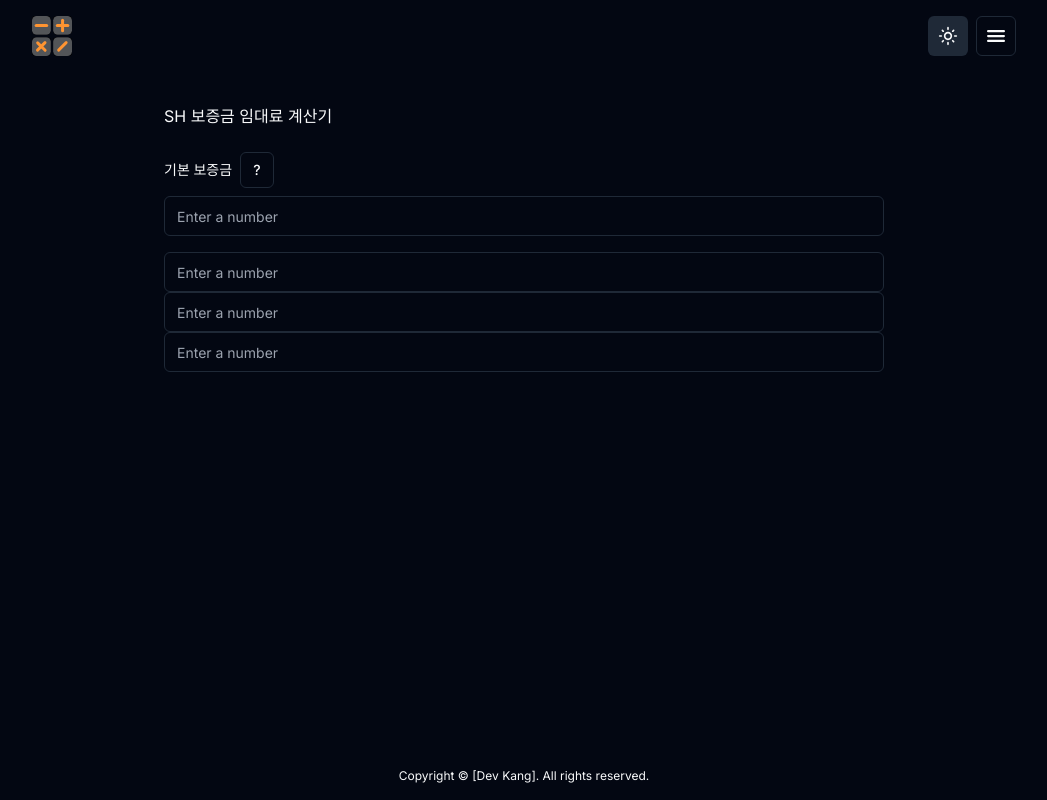
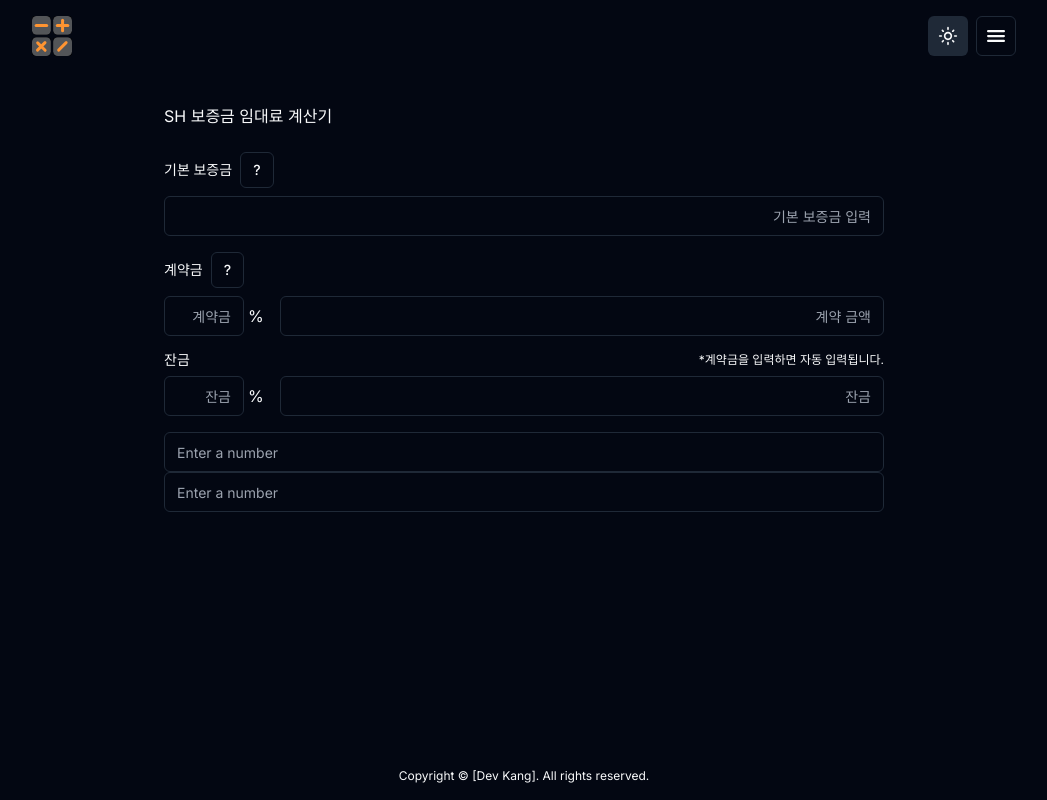
Before and after one commit to WebKBS/deposit-calculator, a Next.js app: page / in a window 1280 px wide. Shown: the whole page, without its empty margins (116-1163 px from the left). Built offline with nearby package versions, Linux system fonts and the light colour scheme.

Commit message:
잔금 작업중

```diff
--- a/components/Calculator.tsx
+++ b/components/Calculator.tsx
@@ -1,15 +1,46 @@
 'use client';
+import { parseInputValue, removeComma } from '@/lib/utils';
 import { ChangeEvent, useState } from 'react';
 import { TipAlertDialog } from './TipAlertDialog';
 import { Input } from './ui/input';
 import { Label } from './ui/label';
 
 export default function Calculator() {
-  const [defaultValue, setDefault] = useState<number | null>();
+  const [defaultValue, setDefault] = useState<string | null>();
+  const [downPayment, setDownPayment] = useState<string | null>();
+  const [calcDownPayment, setCalcDownPayment] = useState<string | null>();
+  const [balance, setBalance] = useState<string | null>();
+  const [calcBalance, setCalcBalance] = useState<string | null>();
+
+  // 기본 보증금
   const defaultHandler = (event: ChangeEvent<HTMLInputElement>) => {
-    setDefault(Number(event.target.value));
-    console.log(defaultValue);
+    const inputNumber = parseInputValue(event.target.value);
+    setDefault(inputNumber.toLocaleString());
+    setDownPayment('');
+    setCalcDownPayment('');
+    // console.log(inputNumber);
   };
+
+  // 계약금
+  const downPaymentHandler = (event: ChangeEvent<HTMLInputElement>) => {
+    if (!defaultValue) return alert('기본 보증금을 입력해주세요.');
+
+    const inputNumber = event.target.value;
+    const removeCommaDefault = +removeComma(defaultValue!); // 기본 보증금 콤마 제거
+    const removeCommaDownPayment = +removeComma(calcDownPayment!); // 계약금 콤마 제거
+    const percentNumver = +inputNumber / 100; // 계약금 퍼센트
+
+    setDownPayment(inputNumber);
+    console.log(removeCommaDownPayment);
+
+    setCalcDownPayment((removeCommaDefault! * +percentNumver).toLocaleString());
+    setCalcBalance(
+      (removeCommaDefault - removeCommaDownPayment).toLocaleString()
+    );
+
+    setBalance(0 || (100 - +inputNumber!).toString());
+  };
+
   return (
     <div>
       <div className="mb-4">
@@ -21,14 +52,71 @@ export default function Calculator() {
         </div>
         <Input
           id="defaultValue"
-          type="number"
-          placeholder="Enter a number"
+          type="text"
+          placeholder="기본 보증금 입력"
           onChange={defaultHandler}
           value={defaultValue || ''}
+          pattern="[0-9]*"
+          inputMode="numeric"
+          className="text-right"
         />
       </div>
-      <div>
-        <Input type="number" placeholder="Enter a number" />
+      <div className="mb-4">
+        <div className="mb-2">
+          <Label htmlFor="downPayment" className="mr-2">
+            계약금
+          </Label>
+          <TipAlertDialog title="계약금이란?" body="" />
+        </div>
+        <div className="flex gap-4">
+          <div className="flex items-center gap-1">
+            <Input
+              id="downPayment"
+              type="text"
+              placeholder="계약금"
+              onChange={downPaymentHandler}
+              value={downPayment || ''}
+              pattern="[0-9]*"
+              inputMode="numeric"
+              className="flex-1 w-20 text-right"
+              maxLength={3}
+            />
+            <span>%</span>
+          </div>
+          <Input
+            readOnly
+            className="text-right"
+            placeholder="계약 금액"
+            value={calcDownPayment || ''}
+          />
+        </div>
+      </div>
+      <div className="mb-4">
+        <div className="flex items-center justify-between mb-2">
+          <Label htmlFor="balance" className="mr-2">
+            잔금
+          </Label>
+          <p className="text-xs">*계약금을 입력하면 자동 입력됩니다.</p>
+        </div>
+        <div className="flex gap-4">
+          <div className="flex items-center gap-1">
+            <Input
+              id="balance"
+              type="text"
+              placeholder="잔금"
+              value={balance || ''}
+              className="flex-1 w-20 text-right"
+              readOnly
+            />
+            <span>%</span>
+          </div>
+          <Input
+            readOnly
+            className="text-right"
+            placeholder="잔금"
+            value={calcBalance || ''}
+          />
+        </div>
       </div>
       <div>
         <Input type="number" placeholder="Enter a number" />
--- a/lib/utils.ts
+++ b/lib/utils.ts
@@ -1,6 +1,20 @@
-import { type ClassValue, clsx } from "clsx"
-import { twMerge } from "tailwind-merge"
+import { clsx, type ClassValue } from 'clsx';
+import { twMerge } from 'tailwind-merge';
 
 export function cn(...inputs: ClassValue[]) {
-  return twMerge(clsx(inputs))
+  return twMerge(clsx(inputs));
 }
+
+/**
+ * 1000단위 콤마 추가
+ * @param value - 값
+ * @returns
+ */
+export const parseInputValue = (value: string): number => {
+  return parseFloat(value?.replace(/,/g, '')) || 0;
+};
+
+// 콤마 제거
+export const removeComma = (value: string) => {
+  return value.replace(/,/g, '');
+};
```
